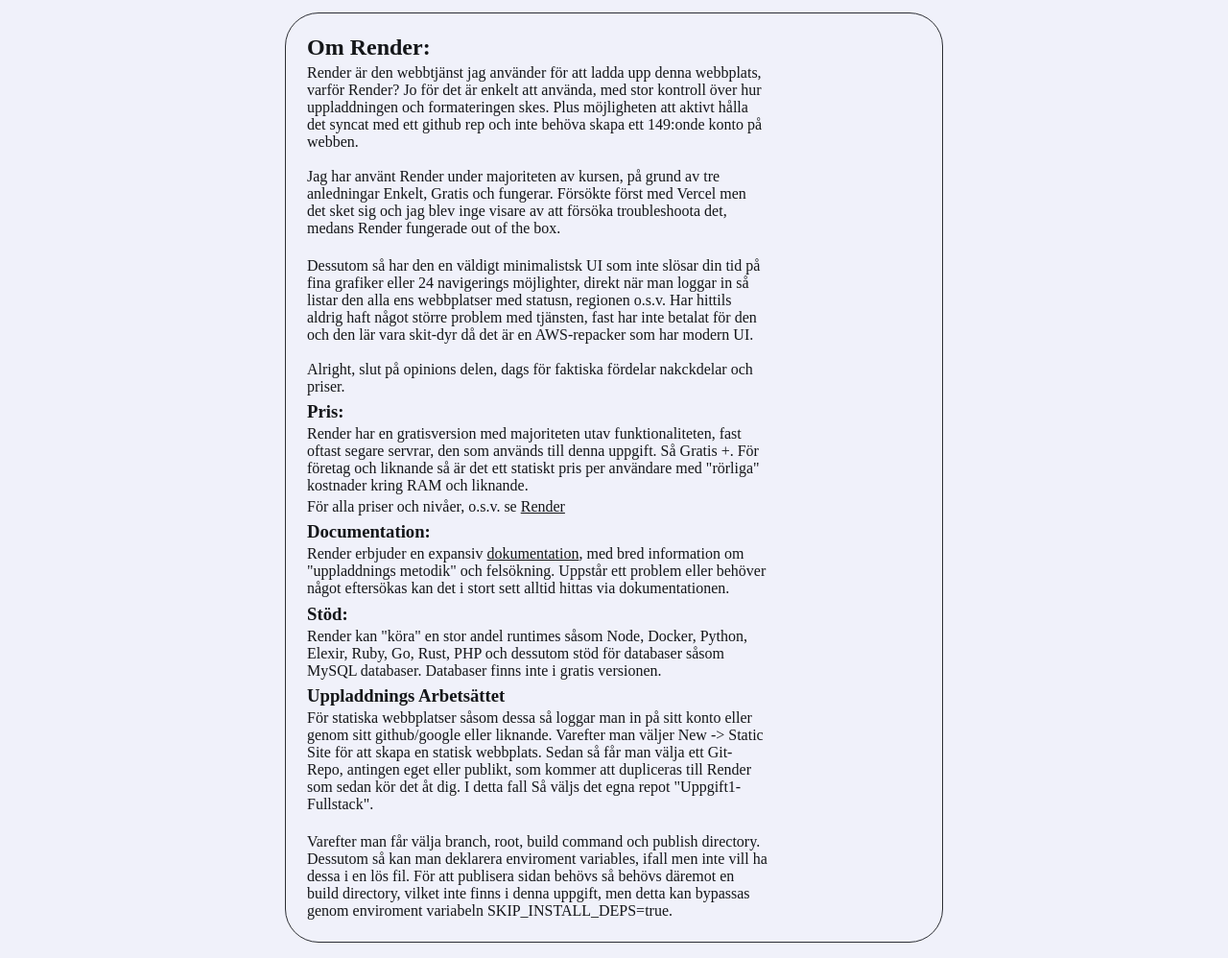
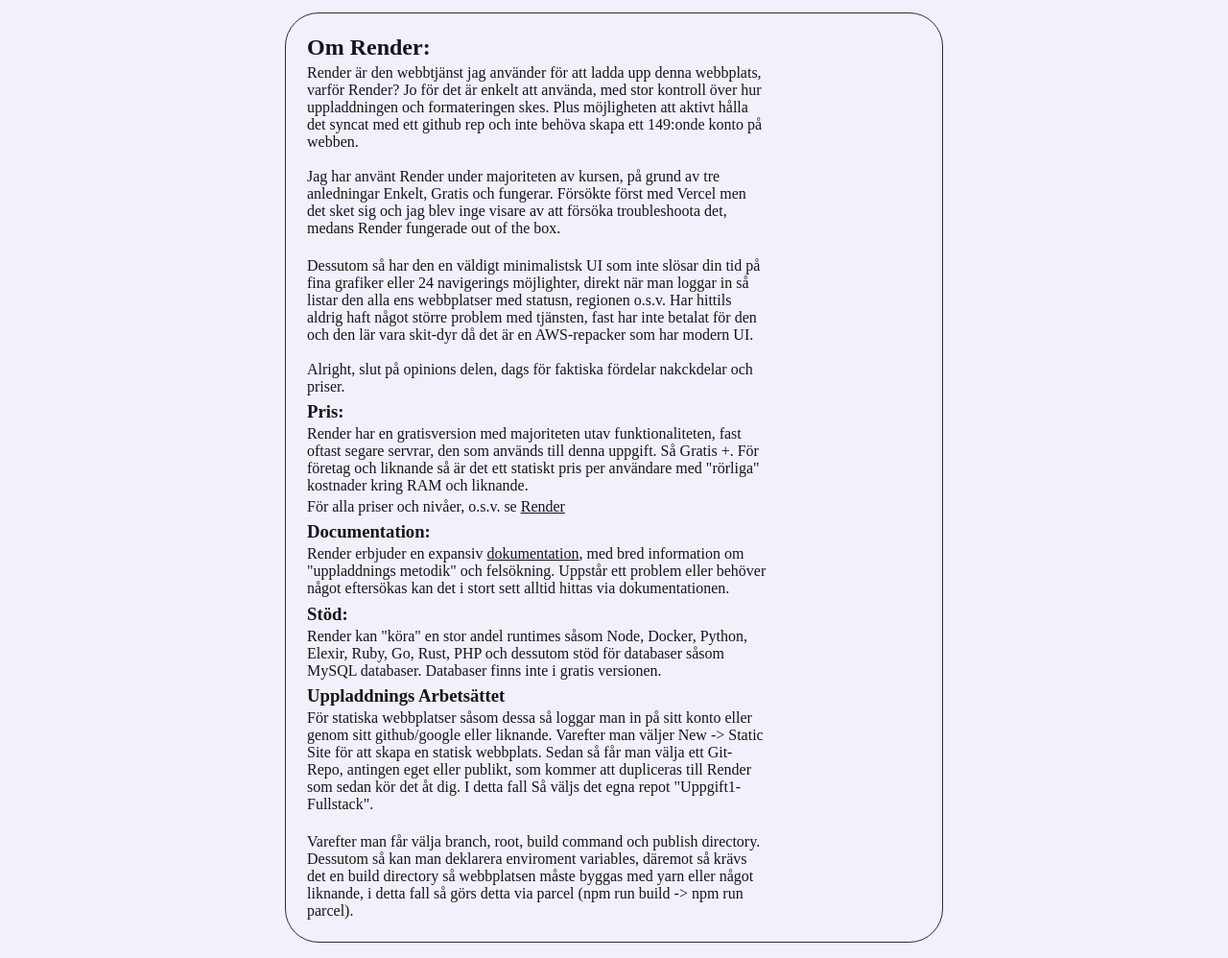
Before and after one commit to Git-Bread/Uppgift1-Fullstack, a website built with Parcel: page publishing.html in a window 1280 px wide. Shown: the part 99-1097 px from the top of the page at 96% size. Built offline with nearby package versions, Linux system fonts and the light colour scheme.

Commit message:
fixed upload

```diff
--- a/publishing.html
+++ b/publishing.html
@@ -57,8 +57,8 @@
                             <h3>Uppladdnings Arbetsättet</h3>
                             <p>För statiska webbplatser såsom dessa så loggar man in på sitt konto eller genom sitt github/google eller liknande. Varefter man väljer New -> Static Site för att skapa en statisk webbplats.
                                 Sedan så får man välja ett Git-Repo, antingen eget eller publikt, som kommer att dupliceras till Render som sedan kör det åt dig. I detta fall Så väljs det egna repot "Uppgift1-Fullstack".</p>
-                            <p><br>Varefter man får välja branch, root, build command och publish directory. Dessutom så kan man deklarera enviroment variables, ifall men inte vill ha dessa i en lös fil. För att publisera sidan behövs
-                                så behövs däremot en build directory, vilket inte finns i denna uppgift, men detta kan bypassas genom enviroment variabeln SKIP_INSTALL_DEPS=true.
+                            <p><br>Varefter man får välja branch, root, build command och publish directory. Dessutom så kan man deklarera enviroment variables, däremot så krävs det en build directory så webbplatsen måste byggas med yarn eller något liknande,
+                                i detta fall så görs detta via parcel (npm run build -> npm run parcel).
                             </p>
                         </li>
                     </ul>
```
Also changed, not shown: package.json (added, +14 -0 lines), 2 other files.
